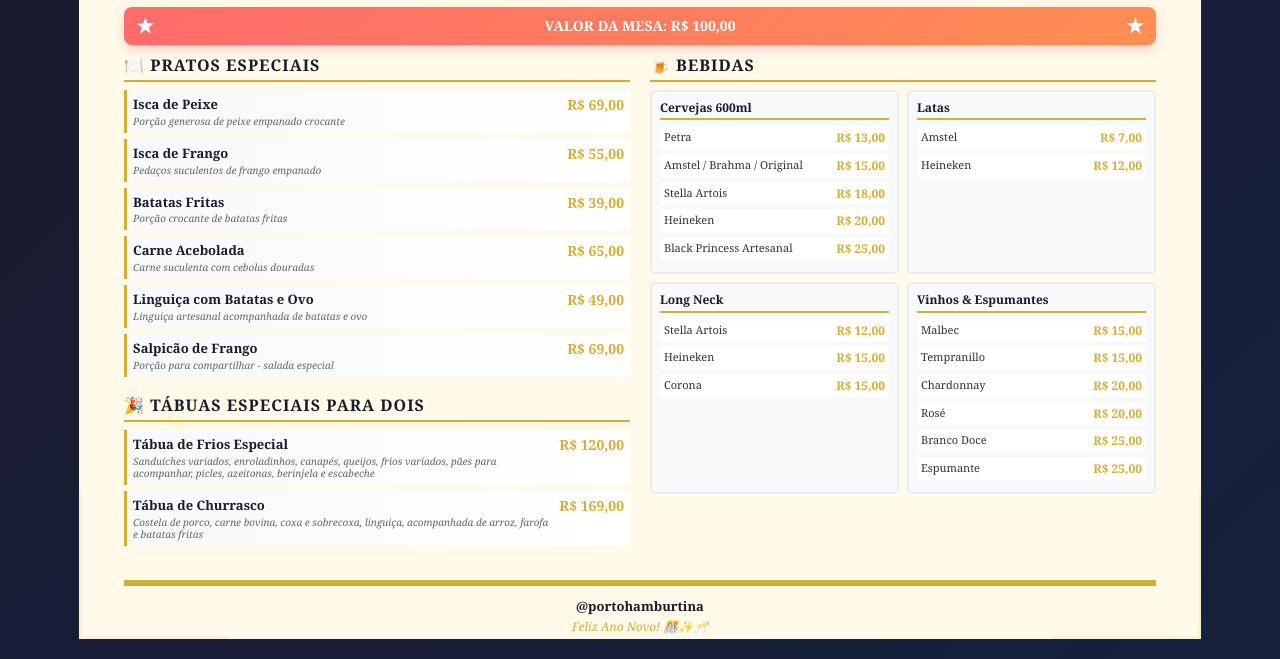
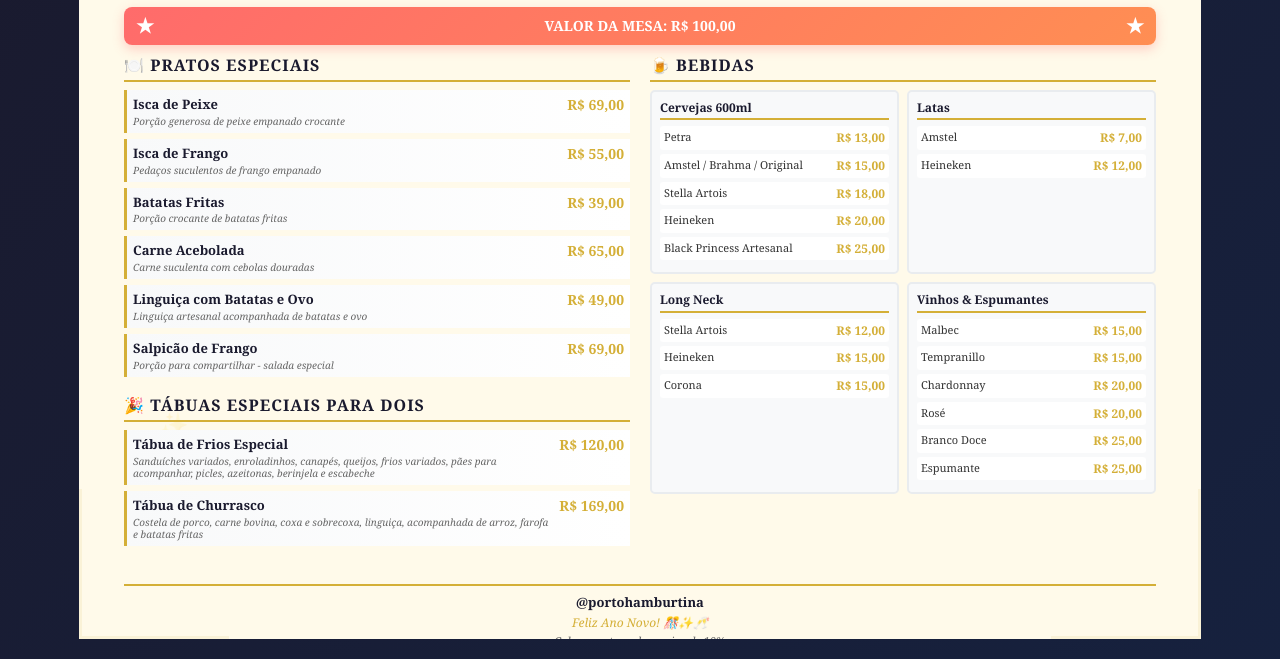
Before and after one commit to francotjayme-cpu/cardapio-hamburtina, a plain HTML site: page index.html in a window 1280 px wide. Shown: the part 175-834 px from the top of the page. Drawn offline with Linux system fonts and the light colour scheme.

Commit message:
Update index.html

```diff
--- a/index.html
+++ b/index.html
@@ -305,9 +305,9 @@
 
         footer {
             text-align: center;
-            margin-top: 16px;
-            padding-top: 12px;
-            border-top: 6px solid #d4af37;
+            margin-top: 20px;
+            padding-top: 8px;
+            border-top: 2px solid #d4af37;
             position: relative;
             z-index: 1;
         }
```
